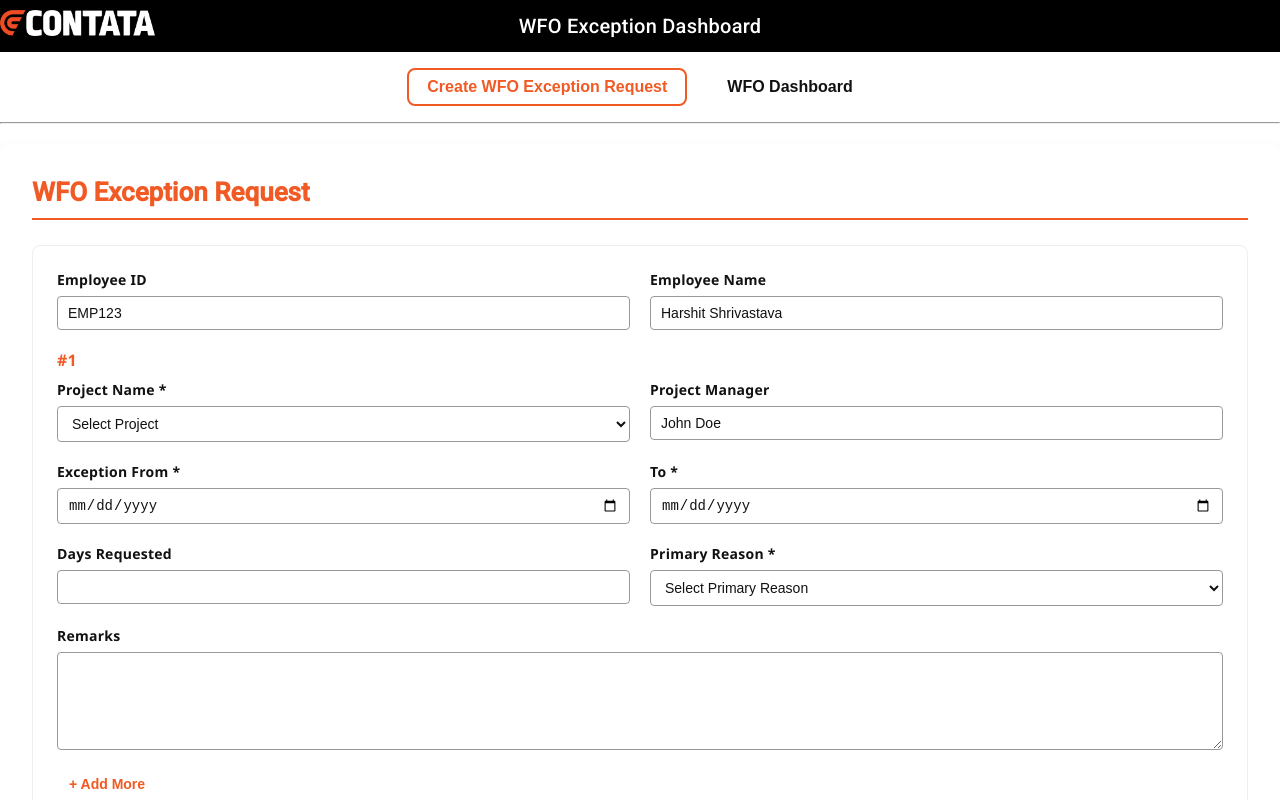
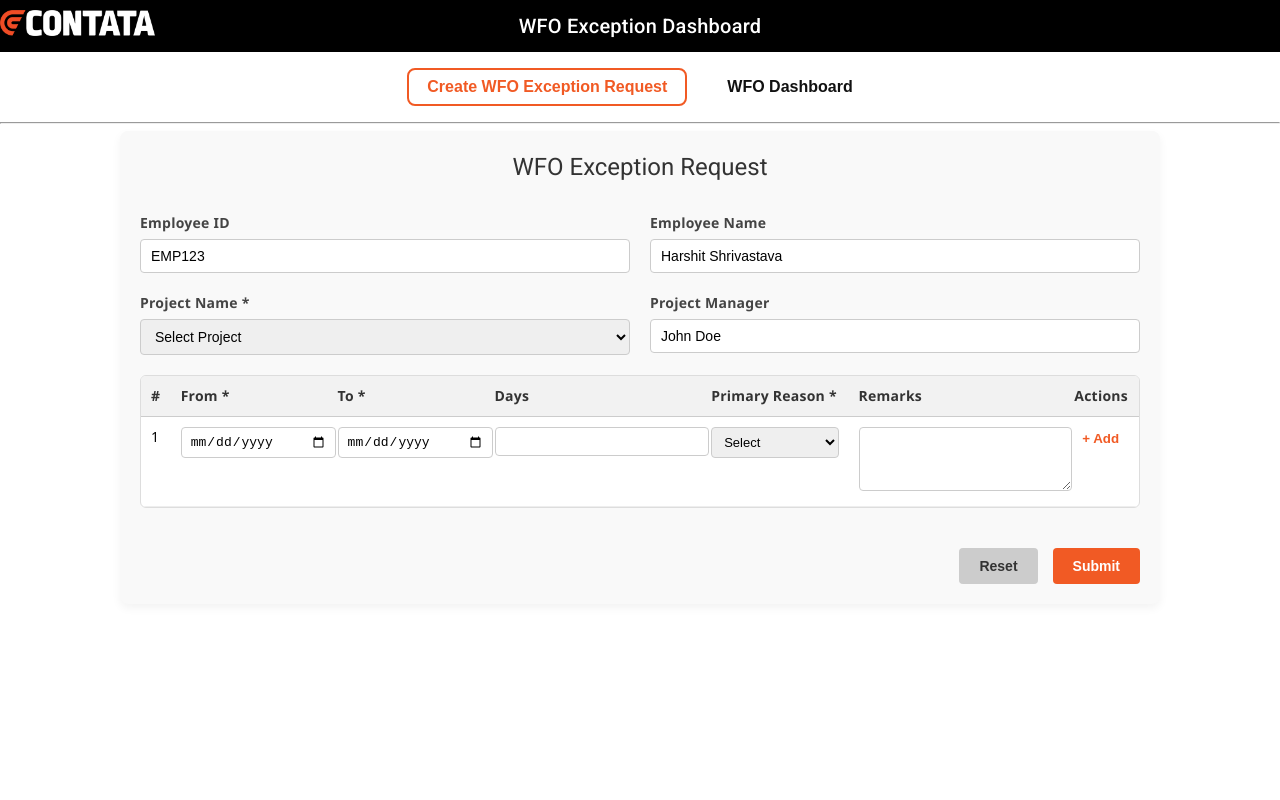
Before and after one commit to contataHarshit/mims-wfo-exception, an Angular app: page / in a window 1280 px wide. Shown: the top 800 px of the page. Built offline with nearby package versions, Linux system fonts and the light colour scheme.

Commit message:
wfo create exception ui changed to tabular form

```diff
--- a/src/components/create-wfo-exeption-request/create-wfo-exeption-request.component.html
+++ b/src/components/create-wfo-exeption-request/create-wfo-exeption-request.component.html
@@ -5,7 +5,8 @@
 
   <div class="filter-section">
     <form (ngSubmit)="onSubmit()">
-      <!-- Employee Row -->
+
+      <!-- Static Employee Info -->
       <div class="row">
         <div class="field">
           <label>Employee ID</label>
@@ -17,10 +18,6 @@
           <input name="employeeName" [(ngModel)]="formData.employeeName" readonly />
         </div>
       </div>
-
-      <!-- Exception Blocks -->
-      <div *ngFor="let exception of formData.exceptions; let i = index" class="exception-block">
-        <p class="exception-index">#{{ i + 1 }}</p>
 
       <div class="row">
         <div class="field">
@@ -38,66 +35,73 @@
         </div>
       </div>
 
-        <div class="row">
-          <div class="field">
-            <label>Exception From *</label>
+      <!-- Tabular Exception Input -->
+      <div class="exception-table">
+        <table>
+          <thead>
+            <tr>
+              <th>#</th>
+              <th>From *</th>
+              <th>To *</th>
+              <th>Days</th>
+              <th>Primary Reason *</th>
+              <th>Remarks</th>
+              <th>Actions</th>
+            </tr>
+          </thead>
+          <tbody>
+            <tr *ngFor="let exception of formData.exceptions; let i = index">
+              <td>{{ i + 1 }}</td>
+
+              <td>
                 <input type="date" name="fromDate{{i}}" [(ngModel)]="exception.fromDate" required />
-          </div>
+              </td>
 
-          <div class="field">
-            <label>To *</label>
+              <td>
                 <input type="date" name="toDate{{i}}" [(ngModel)]="exception.toDate" required />
-          </div>
-        </div>
+              </td>
 
-        <div class="row">
-          <div class="field">
-            <label>Days Requested</label>
-            <input
-              type="text"
-              name="daysRequested{{i}}"
-              [value]="calculateDays(exception.fromDate, exception.toDate)"
-              readonly
-            />
-          </div>
+              <td>
+                <input type="text" [value]="calculateDays(exception.fromDate, exception.toDate)" readonly />
+              </td>
 
-          <div class="field">
-            <label>Primary Reason *</label>
+              <td>
                 <select name="primaryReason{{i}}" [(ngModel)]="exception.primaryReason" required>
-              <option value="">Select Primary Reason</option>
+                  <option value="">Select</option>
                   <option value="Health Issue">Health Issue</option>
                   <option value="Personal Work">Personal Work</option>
                   <option value="Travel">Travel</option>
                 </select>
-          </div>
-        </div>
+              </td>
 
-        <div class="row">
-          <div class="field full">
-            <label>Remarks</label>
+              <td>
                 <textarea name="remarks{{i}}" [(ngModel)]="exception.remarks"></textarea>
-          </div>
-        </div>
+              </td>
 
-        <div class="row actions-inline">
-          <button type="button" class="add-more" (click)="addMore()" *ngIf="i === formData.exceptions.length - 1">
-            + Add More
+              <td class="actions-cell">
+                <button
+                  type="button"
+                  class="delete"
+                  (click)="deleteIndex(i)"
+                  *ngIf="formData.exceptions.length > 1"
+                >
+                  <i class="fa fa-trash"></i>
                 </button>
 
                 <button
                   type="button"
-            class="delete"
-            (click)="deleteIndex(i)"
-            *ngIf="formData.exceptions.length > 1 && i !== 0"
+                  class="add-more"
+                  (click)="addMore()"
+                  *ngIf="i === formData.exceptions.length - 1"
                 >
-            <i class="fa fa-trash"></i> Delete
+                  + Add
                 </button>
+              </td>
+            </tr>
+          </tbody>
+        </table>
       </div>
 
-        <hr />
-      </div>
-
-      <!-- Footer Buttons -->
       <div class="form-actions">
         <button type="button" class="btn btn-reset" (click)="resetForm()">Reset</button>
         <button type="submit" class="btn btn-submit">Submit</button>
--- a/src/components/create-wfo-exeption-request/create-wfo-exeption-request.component.scss
+++ b/src/components/create-wfo-exeption-request/create-wfo-exeption-request.component.scss
@@ -1,61 +1,113 @@
 .page-container {
-  background: #fff;
-  border-radius: 10px;
-  padding: 32px;
-  box-shadow: 0 4px 14px rgba(0, 0, 0, 0.06);
+  max-width: 1000px;
+  margin: auto;
+  padding: 20px;
   font-family: 'Segoe UI', sans-serif;
-  margin: 20px auto;
-  width: 95%;
-  color: #222; // Black-ish text
+  background: #f9f9f9;
+  border-radius: 8px;
+  box-shadow: 0 4px 10px rgba(0,0,0,0.05);
 }
 
 .page-header {
-  border-bottom: 2px solid #f15a24;
-  margin-bottom: 25px;
+  text-align: center;
+  margin-bottom: 30px;
 
   h1 {
-    font-size: 26px;
-    color: #f15a24;
-    font-weight: 700;
-    margin: 0 0 10px;
+    font-size: 24px;
+    color: #333;
   }
 }
 
-.filter-section {
-  background: #fff;
-  padding: 24px;
-  border-radius: 8px;
-  border: 1px solid #eee;
+.filter-section form {
+  display: flex;
+  flex-direction: column;
+  gap: 20px;
 }
 
 .row {
   display: flex;
+  flex-wrap: wrap;
   gap: 20px;
-  flex-wrap: wrap;
-  margin-bottom: 20px;
-}
 
   .field {
-  flex: 1;
+    flex: 1 1 45%;
     display: flex;
     flex-direction: column;
 
     label {
+      margin-bottom: 6px;
       font-weight: 600;
-    margin-bottom: 6px;
-    color: #111; // Dark text
+      color: #444;
     }
 
     input,
     select,
     textarea {
-    border: 1px solid #999;
+      padding: 8px 10px;
+      border: 1px solid #ccc;
       border-radius: 4px;
-    padding: 8px 10px;
       font-size: 14px;
-    background-color: #fff;
-    color: #111;
-    transition: border 0.2s ease;
+      transition: border-color 0.3s ease;
+
+      &:focus {
+        border-color: #f15a24;
+        outline: none;
+      }
+    }
+
+    textarea {
+      min-height: 70px;
+      resize: vertical;
+    }
+  }
+}
+
+/* Table Section */
+.exception-table {
+  overflow-x: auto;
+  border: 1px solid #ddd;
+  border-radius: 6px;
+  background: white;
+}
+
+table {
+  width: 100%;
+  border-collapse: collapse;
+  font-size: 14px;
+
+  thead {
+    background-color: #f2f2f2;
+
+    th {
+      font-weight: 600;
+      color: #333;
+      padding: 10px;
+      border-bottom: 1px solid #ccc;
+      text-align: left;
+    }
+  }
+
+  tbody {
+    tr {
+      border-bottom: 1px solid #eee;
+
+      &:hover {
+        background-color: #fdf6f3;
+      }
+    }
+
+    td {
+      padding: 10px;
+      vertical-align: top;
+
+      input,
+      select,
+      textarea {
+        width: 100%;
+        border: 1px solid #ccc;
+        border-radius: 4px;
+        padding: 6px 8px;
+        font-size: 13px;
 
         &:focus {
           border-color: #f15a24;
@@ -65,95 +117,123 @@
 
       textarea {
         resize: vertical;
-    height: 80px;
+        min-height: 50px;
+      }
     }
 
-  &.full {
+    .actions-cell {
+      display: flex;
+      flex-direction: row;
+      align-items: center;
+      gap: 10px;
+    }
+
+    .add-more,
+    .delete {
+      background-color: transparent;
+      border: none;
+      color: #f15a24;
+      cursor: pointer;
+      font-weight: 600;
+      padding: 4px 8px;
+      transition: color 0.3s;
+
+      &:hover {
+        color: #d84315;
+        text-decoration: underline;
+      }
+
+      i {
+        margin-right: 4px;
+      }
+    }
+  }
+}
+
+/* Buttons Section */
+.form-actions {
+  display: flex;
+  justify-content: flex-end;
+  gap: 15px;
+  margin-top: 20px;
+
+  .btn {
+    padding: 10px 20px;
+    font-size: 14px;
+    font-weight: 600;
+    border: none;
+    border-radius: 4px;
+    cursor: pointer;
+    transition: background 0.3s ease;
+  }
+
+  .btn-reset {
+    background: #ccc;
+    color: #333;
+
+    &:hover {
+      background: #b3b3b3;
+    }
+  }
+
+  .btn-submit {
+    background: #f15a24;
+    color: white;
+
+    &:hover {
+      background: #d84315;
+    }
+  }
+}
+
+/* Responsive Layout */
+@media (max-width: 768px) {
+  .row {
+    flex-direction: column;
+
+    .field {
       flex: 1 1 100%;
     }
   }
 
-.exception-index {
-  font-size: 16px;
-  font-weight: 600;
-  color: #f15a24;
-  margin-bottom: 10px;
-}
+  .form-actions {
+    flex-direction: column;
+    align-items: stretch;
 
-.actions-inline {
-  display: flex;
-  justify-content: space-between;
-  align-items: center;
-
-  .add-more,
-  .delete {
-    font-size: 14px;
-    font-weight: 600;
-    background: none;
-    border: none;
-    cursor: pointer;
-    padding: 6px 12px;
-    transition: color 0.3s ease;
-  }
-
-  .add-more {
-    color: #f15a24;
-
-    &:hover {
-      text-decoration: underline;
+    .btn {
+      width: 100%;
     }
   }
 
-  .delete {
-    color: #111;
-
-    i {
-      font-size: 14px;
-      margin-right: 5px;
+  table thead {
+    display: none;
   }
 
-    &:hover {
-      color: #f15a24;
+  table,
+  tbody,
+  tr,
+  td {
+    display: block;
+    width: 100%;
+  }
+
+  tbody tr {
+    margin-bottom: 20px;
+    padding: 10px;
+    border: 1px solid #eee;
+    border-radius: 6px;
+    background: #fff;
+  }
+
+  td {
+    padding: 8px 0;
+
+    &::before {
+      content: attr(data-label);
+      font-weight: bold;
+      display: block;
+      margin-bottom: 4px;
+      color: #555;
     }
   }
 }
-
-.form-actions {
-  display: flex;
-  justify-content: center;
-  gap: 20px;
-  margin-top: 30px;
-
-  .btn {
-    padding: 10px 24px;
-    border-radius: 6px;
-    font-size: 14px;
-    font-weight: 600;
-    cursor: pointer;
-    border: 2px solid #f15a24;
-    background: transparent;
-    color: #111;
-    transition: all 0.3s ease;
-
-    &:hover {
-      background: #f15a24;
-      color: #fff;
-    }
-
-    &.btn-submit {
-      // same style as reset
-    }
-  }
-}
-
-hr {
-  margin: 25px 0;
-  border: 0;
-  border-top: 1px solid #eee;
-}
-
-@media (max-width: 768px) {
-  .row {
-    flex-direction: column;
-  }
-}
```
Also changed, not shown: 1 other file (tests, documents, lock files or other folders). Lines whose indentation alone changed are shown as unchanged.
